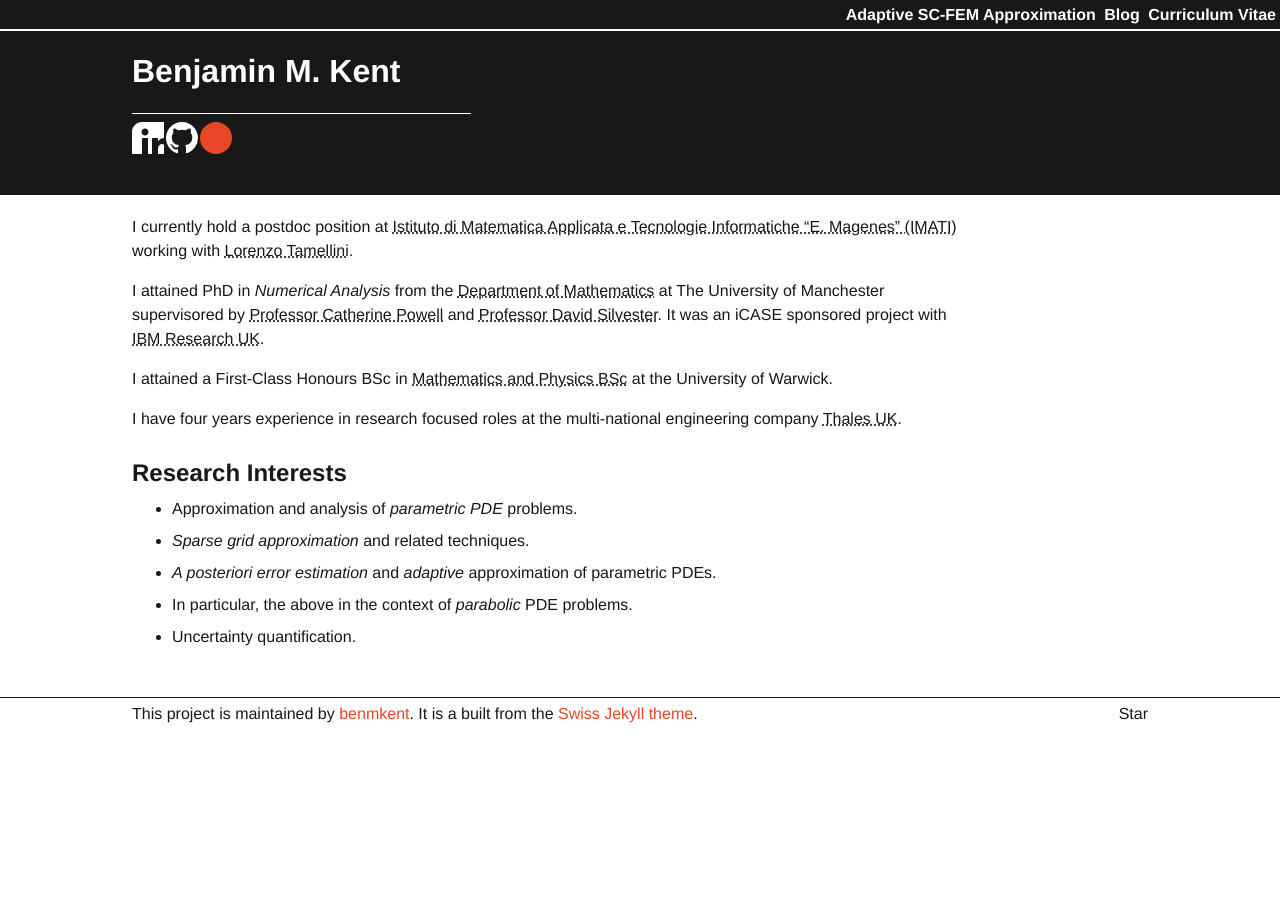
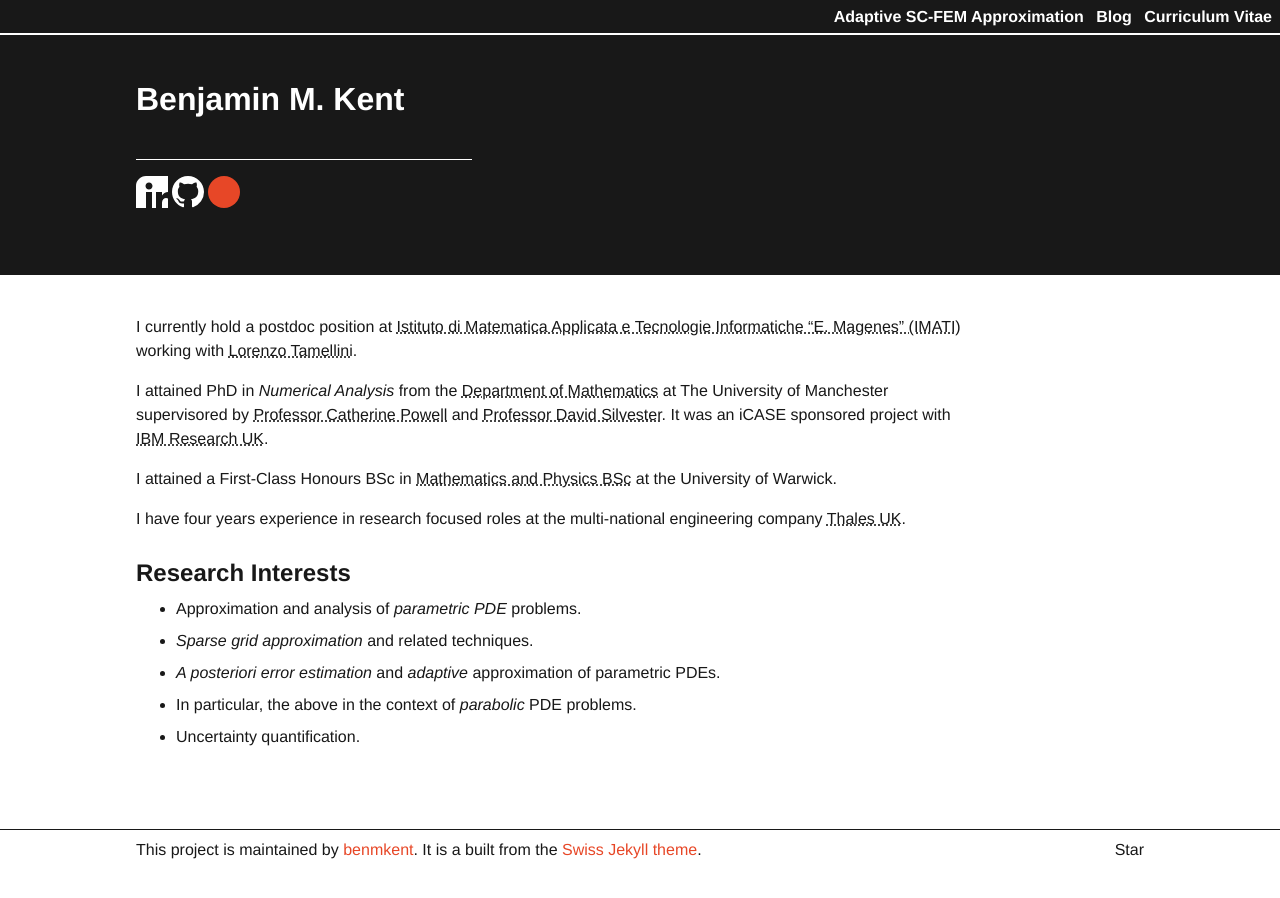
Before and after one commit to benmkent/benmkent.github.io, a Jekyll site: the page built from index.md, in a window 1280 px wide. Built offline with Jekyll 4.4.1, drawn with Linux system fonts in a browser that asks for light colours.

Commit message:
Update _variables.scss

```diff
--- a/_sass/_variables.scss
+++ b/_sass/_variables.scss
@@ -33,7 +33,7 @@ $container-width: 64em;
 $breakpoint-lg: 52em;
 
 // Spacing unit
-$spacer: 2px !default;
+$spacer: 4px !default;
 
 // Spacing scale
 $spacer-1: $spacer !default; // 8px
```
